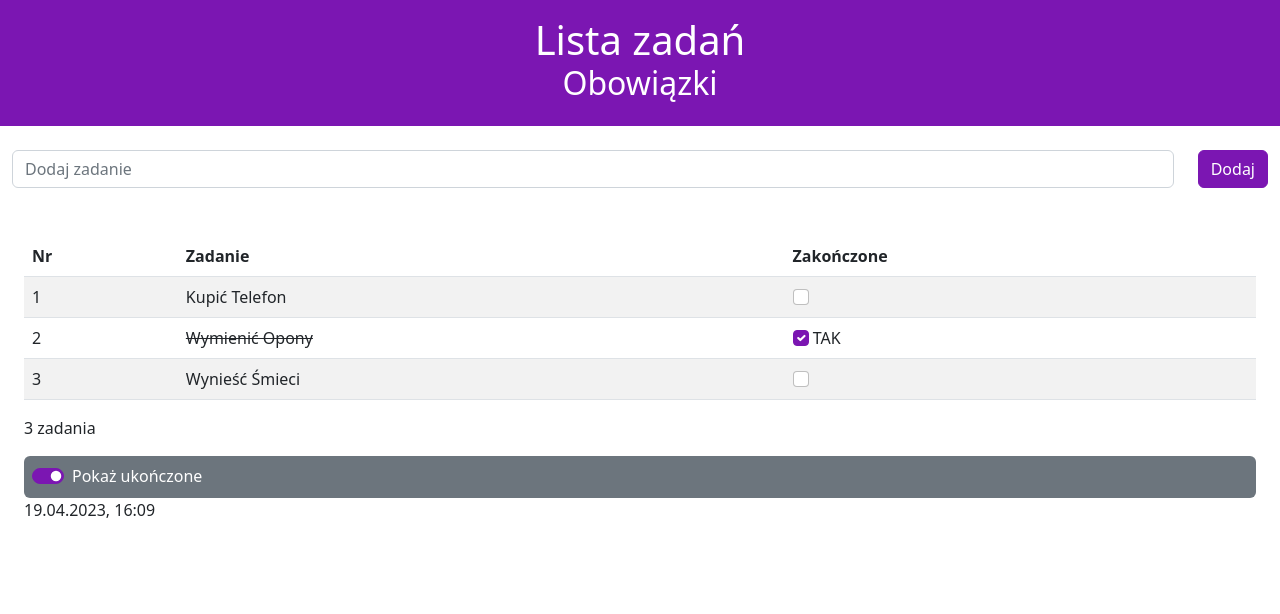
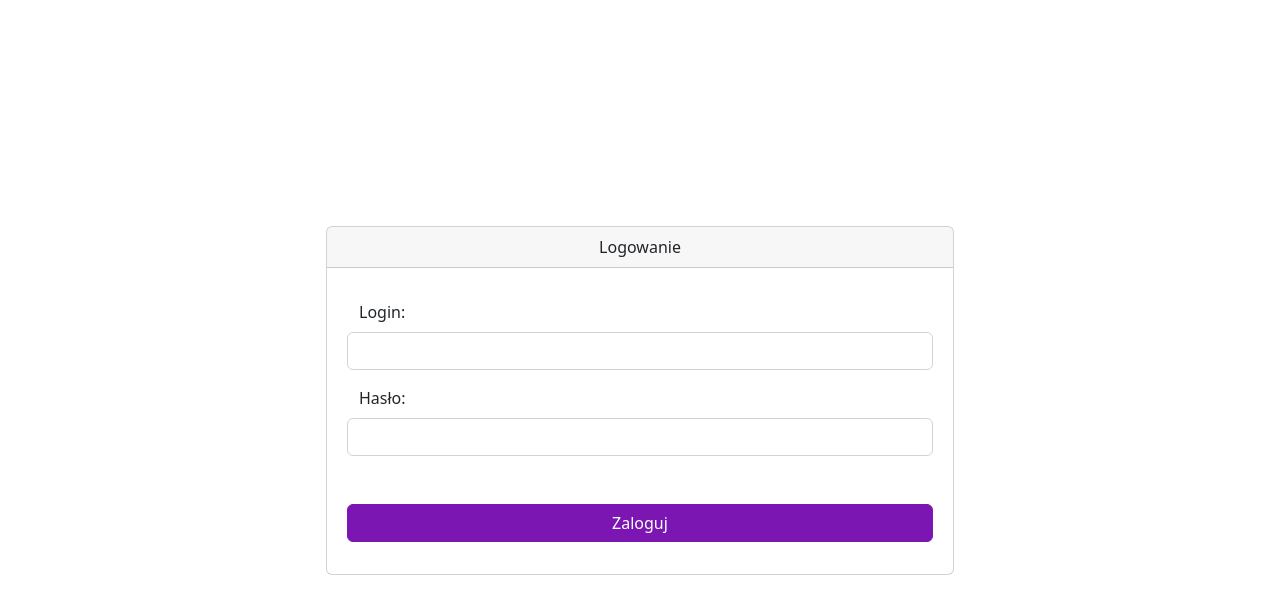
Before and after one commit to lukaszmn/szkolenie-angular, an Angular app: page /login in a window 1280 px wide. Before the commit this address led to /. Shown: the top 614 px of the page. Built offline with nearby package versions, Linux system fonts and the light colour scheme.

Commit message:
logowanie, routing

```diff
--- a/src/app/app-routing.module.ts
+++ b/src/app/app-routing.module.ts
@@ -1,7 +1,11 @@
 import { NgModule } from '@angular/core';
 import { RouterModule, Routes } from '@angular/router';
+import { EkranListaComponent } from './ekran-lista/ekran-lista.component';
 
-const routes: Routes = [];
+const routes: Routes = [
+  { path: '', pathMatch: 'full', component: EkranListaComponent },
+  { path: 'login', loadChildren: () => import('./login-area/login-area.module').then(m => m.LoginAreaModule) }
+];
 
 @NgModule({
   imports: [RouterModule.forRoot(routes)],
--- a/src/app/app.component.html
+++ b/src/app/app.component.html
@@ -1,25 +1 @@
-<app-naglowek [nazwaZadania]="dane.zadania.nazwa"></app-naglowek>
-
-<div class="container-fluid my-4">
-  <div class="row">
-    <div class="col">
-      <!-- <input class="form-control" placeholder="Dodaj zadanie" #nazwa /> -->
-      <input class="form-control" placeholder="Dodaj zadanie" [(ngModel)]="nazwaNowegoZadania" />
-    </div>
-    <div class="col-auto">
-      <!-- <button class="btn btn-primary" (click)="dodajZadanie(nazwa.value); nazwa.value = ''">Dodaj</button> -->
-      <button class="btn btn-primary" (click)="dodajZadanie2()">Dodaj</button>
-    </div>
-</div>
-
-<div class="container-fluid">
-
-  <app-lista-zadan [lista]="dane.listaZadan()"></app-lista-zadan>
-
-  <app-liczba-zadan [lista]="dane.listaZadan()"></app-liczba-zadan>
-
-  <app-filtr></app-filtr>
-
-  {{ dane.zadania.dataUtworzenia | date:'short' }}
-
-</div>
+<router-outlet></router-outlet>
--- a/src/app/app.component.ts
+++ b/src/app/app.component.ts
@@ -1,6 +1,4 @@
 import { Component } from '@angular/core';
-import { Zadanie } from './todoList';
-import { ListaZadanService } from './lista-zadan.service';
 
 @Component({
   selector: 'app-root',
@@ -9,21 +7,4 @@ import { ListaZadanService } from './lista-zadan.service';
 })
 export class AppComponent {
 
-  constructor(public dane: ListaZadanService) {
-    console.log(dane.zadania.nazwa);
-  }
-
-  dodajZadanie(nazwa: string) {
-    if (nazwa !== '')  // nazwa.length > 0
-      this.dane.zadania.lista.push(new Zadanie(nazwa));
-  }
-
-  dodajZadanie2() {
-    if (this.nazwaNowegoZadania !== '')  // this.nazwaNowegoZadania.length > 0
-      this.dane.zadania.lista.push(new Zadanie(this.nazwaNowegoZadania));
-    this.nazwaNowegoZadania = '';
-  }
-
-  nazwaNowegoZadania: string = '';
-
 }
--- a/src/app/app.module.ts
+++ b/src/app/app.module.ts
@@ -11,6 +11,7 @@ import { LiczbaZadanPipe } from './liczba-zadan.pipe';
 import { NaglowekComponent } from './naglowek/naglowek.component';
 import { ListaZadanComponent } from './lista-zadan/lista-zadan.component';
 import { ListaZadanService } from './lista-zadan.service';
+import { EkranListaComponent } from './ekran-lista/ekran-lista.component';
 
 @NgModule({
   declarations: [
@@ -21,11 +22,12 @@ import { ListaZadanService } from './lista-zadan.service';
     LiczbaZadanPipe,
     NaglowekComponent,
     ListaZadanComponent,
+    EkranListaComponent,
   ],
   imports: [
     BrowserModule,
     AppRoutingModule,
-    FormsModule
+    FormsModule,
   ],
   providers: [
     { provide: LOCALE_ID, useValue: 'pl-PL' },
--- /dev/null
+++ b/src/app/ekran-lista/ekran-lista.component.html
@@ -0,0 +1,25 @@
+<app-naglowek [nazwaZadania]="dane.zadania.nazwa"></app-naglowek>
+
+<div class="container-fluid my-4">
+  <div class="row">
+    <div class="col">
+      <!-- <input class="form-control" placeholder="Dodaj zadanie" #nazwa /> -->
+      <input class="form-control" placeholder="Dodaj zadanie" [(ngModel)]="nazwaNowegoZadania" />
+    </div>
+    <div class="col-auto">
+      <!-- <button class="btn btn-primary" (click)="dodajZadanie(nazwa.value); nazwa.value = ''">Dodaj</button> -->
+      <button class="btn btn-primary" (click)="dodajZadanie2()">Dodaj</button>
+    </div>
+</div>
+
+<div class="container-fluid">
+
+  <app-lista-zadan [lista]="dane.listaZadan()"></app-lista-zadan>
+
+  <app-liczba-zadan [lista]="dane.listaZadan()"></app-liczba-zadan>
+
+  <app-filtr></app-filtr>
+
+  {{ dane.zadania.dataUtworzenia | date:'short' }}
+
+</div>
--- /dev/null
+++ b/src/app/ekran-lista/ekran-lista.component.ts
@@ -0,0 +1,29 @@
+import { Component } from '@angular/core';
+import { ListaZadanService } from '../lista-zadan.service';
+import { Zadanie } from '../todoList';
+
+@Component({
+  selector: 'app-ekran-lista',
+  templateUrl: './ekran-lista.component.html',
+  styleUrls: ['./ekran-lista.component.scss']
+})
+export class EkranListaComponent {
+
+  constructor(public dane: ListaZadanService) {
+    console.log(dane.zadania.nazwa);
+  }
+
+  dodajZadanie(nazwa: string) {
+    if (nazwa !== '')  // nazwa.length > 0
+      this.dane.zadania.lista.push(new Zadanie(nazwa));
+  }
+
+  dodajZadanie2() {
+    if (this.nazwaNowegoZadania !== '')  // this.nazwaNowegoZadania.length > 0
+      this.dane.zadania.lista.push(new Zadanie(this.nazwaNowegoZadania));
+    this.nazwaNowegoZadania = '';
+  }
+
+  nazwaNowegoZadania: string = '';
+
+}
--- /dev/null
+++ b/src/app/login-area/login/login.component.html
@@ -0,0 +1,27 @@
+<div class="container-fluid vh-100 d-flex">
+
+  <div class="card w-50 align-self-center mx-auto">
+    <div class="card-header text-center">
+      Logowanie
+    </div>
+    <div class="card-body">
+      <form [formGroup]="form" class="p-3">
+
+        <div class="row">
+          <label for="login1" class="form-label">Login:</label>
+          <input id="login1" type="text" class="form-control" formGroupName="login" />
+        </div>
+
+        <div class="row mt-sm-3">
+          <label for="haslo" class="form-label">Hasło:</label>
+          <input id="haslo" type="text" class="form-control" formGroupName="haslo" />
+        </div>
+
+        <div class="row mt-5">
+          <button class="btn btn-primary">Zaloguj</button>
+        </div>
+
+      </form>
+    </div>
+  </div>
+</div>
--- /dev/null
+++ b/src/app/login-area/login/login.component.ts
@@ -0,0 +1,15 @@
+import { Component } from '@angular/core';
+import { FormControl, FormGroup, Validators } from '@angular/forms';
+
+@Component({
+  selector: 'app-login',
+  templateUrl: './login.component.html',
+  styleUrls: ['./login.component.scss']
+})
+export class LoginComponent {
+
+  form = new FormGroup({
+    login: new FormControl('', Validators.required),
+    haslo: new FormControl('', Validators.required)
+  });
+}
--- a/src/app/naglowek/naglowek.component.html
+++ b/src/app/naglowek/naglowek.component.html
@@ -1,4 +1,8 @@
-<header class="container-fluid bg-primary p-3 ">
-  <h1 class="text-white text-center m-0">Lista zadań</h1>
-  <h2 class="text-white text-center"> {{ nazwaZadania }} </h2>
+<header class="container-fluid bg-primary p-3">
+  <div class="navbar">
+    <h1 class="text-white text-center m-0">
+      Lista zadań | {{ nazwaZadania }}
+    </h1>
+    <a class="text-white fs-6 ms-auto" routerLink="/login">Zaloguj</a>
+  </div>
 </header>
```
Also changed, not shown: src/app/login-area/login-area.module.ts (added, +21 -0 lines), src/app/ekran-lista/ekran-lista.component.scss (added), src/app/login-area/login/login.component.scss (added), 2 other files (tests, documents, lock files or other folders).
